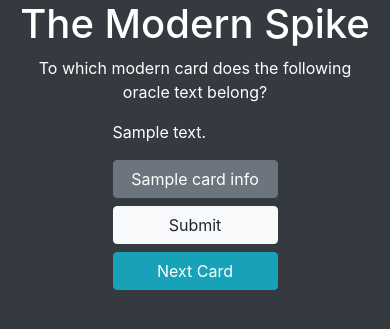
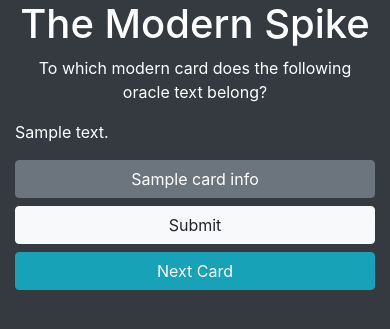
Before and after one commit to icobg123/modern-spike, a Flask app: template templates/index.html in a window 390 px wide. Shown: the top 329 px of the page. Run offline with Flask 2, Linux system fonts and the light colour scheme; the template is opened without the code that fills it: most values are stand-ins (such as "Sample title", 1, 10 or a date in 2020); some libraries are stand-ins or nearby versions.

Commit message:
mobile view

```diff
--- a/templates/index.html
+++ b/templates/index.html
@@ -9,13 +9,13 @@
 
                 <div class=""><p class="text-center">To which modern card does the following oracle text belong?</p></div>
                 <div class="row">
-                    <div id="oracle_text" class="col-6 mx-auto"><p class="">{{ oracle_text_answer }}</p>
+                    <div id="oracle_text" class="col-lg-6 col-12 mx-auto"><p class="">{{ oracle_text_answer }}</p>
                     </div>
                 </div>
 
 
                 <div class="row">
-                    <div class="col-6 mx-auto">
+                    <div class="col-lg-6 col-12 mx-auto">
                         <form class="form-horizontal d-flex flex-column">
                             {#            <form class="form-horizontal" method=POST action="{{ url_for('score') }}">#}
 
```
